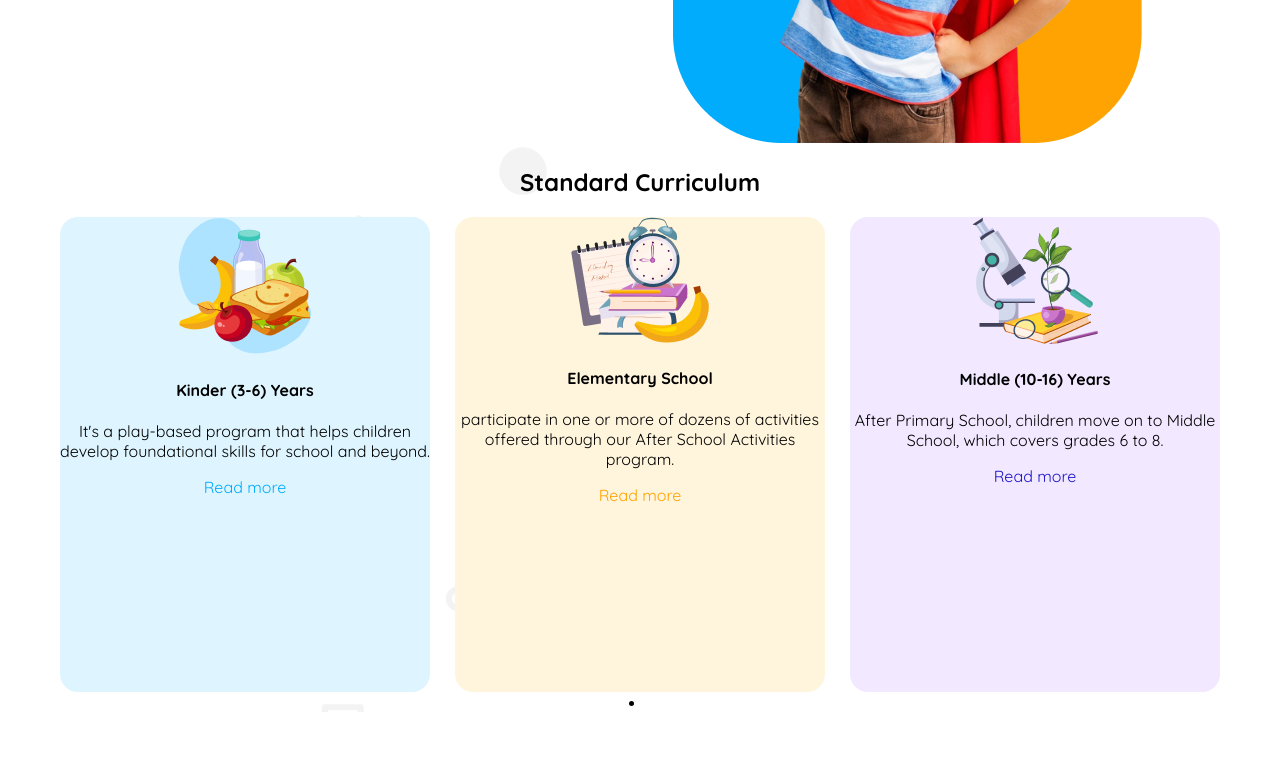
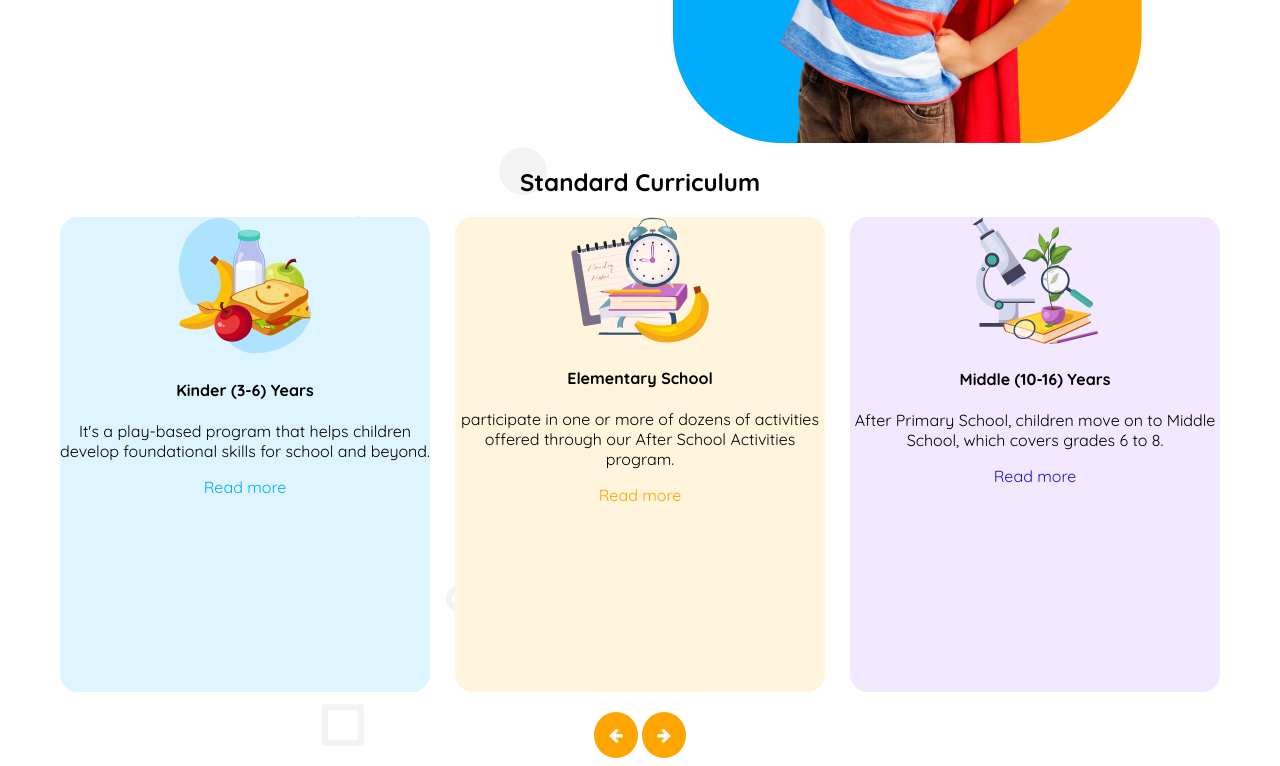
Before and after one commit to shahidulhasansarker/ASG02_WEB11-0265, a plain HTML site: page index.html in a window 1280 px wide. Shown: the part 566-1332 px from the top of the page. Before the commit the page ends 1286 px from the top, so only its background shows below. Drawn offline with Linux system fonts and the light colour scheme.

Commit message:
sector 2 complete

```diff
--- a/index.html
+++ b/index.html
@@ -24,7 +24,7 @@
             </div>
             <div>
                 <button class="nav-btn">Contact</button>
-                <i id="xyz" class="fa fa-align-justify" style="font-size:28px;color:red"></i>
+                <i id="xyz" class="fa fa-align-justify" style="font-size:28px;color:rgb(21, 151, 207)"></i>
             </div>
         </nav>
     </header>
@@ -68,11 +68,16 @@
                     <p><span style="color: rgb(28, 22, 200);">Read more</span></p>
                 </div>
             </div>
+            <br>
             <div>
-                <li></li>
+                <i id="arrow-sg" class="fa fa-arrow-left"></i>
+                <i id="arrow-sgg" class="fa fa-arrow-right"></i>
             </div>
         </section>
 
+        <section>
+
+        </section>
 
 
     </main>
--- a/styles/style.css
+++ b/styles/style.css
@@ -35,6 +35,20 @@
   gap: 30px;
 
 
+}
+
+#arrow-sg{
+  color: white;
+  background-color: orange;
+  padding: 15px;
+  border-radius: 50%;
+}
+
+#arrow-sgg{
+  color: white;
+  background-color: orange;
+  padding: 15px;
+  border-radius: 50%;
 }
 
 .nav-link1-color{
```
